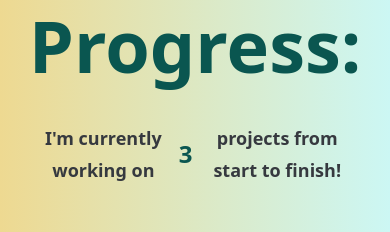
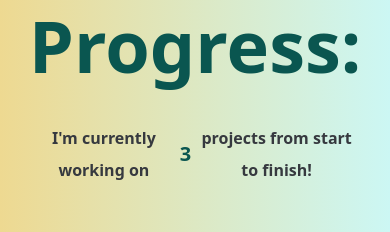
Before and after one commit to Ale-1508/portfolio, a Next.js app: page / in a window 390 px wide. Shown: the part 2100-2332 px from the top of the page. Built offline with nearby package versions, Linux system fonts and the light colour scheme.

Commit message:
Fixed UI bug with text

```diff
--- a/src/app/home/components/WorkInProgress.tsx
+++ b/src/app/home/components/WorkInProgress.tsx
@@ -58,7 +58,7 @@ const DescriptionSection = () => {
   let projectNumber: number = 3
 
   return(
-    <h1 className="text-lg leading-8
+    <h1 className="text-md md:text-lg leading-8
         flex flex-row justify-center
         text-center items-center
         font-semibold font-sans
@@ -66,7 +66,7 @@ const DescriptionSection = () => {
         text-gray-700
         selection:text-primary-50">
       I'm currently working on
-      <span className="mx-1 text-primary-600 text-2xl font-semibold">{projectNumber}</span>
+      <span className="mx-1 text-primary-600 text-xl md:text-2xl font-semibold">{projectNumber}</span>
       {projectNumber>1 ? "projects" : "project"} from start to finish!
     </h1>
   )
```
